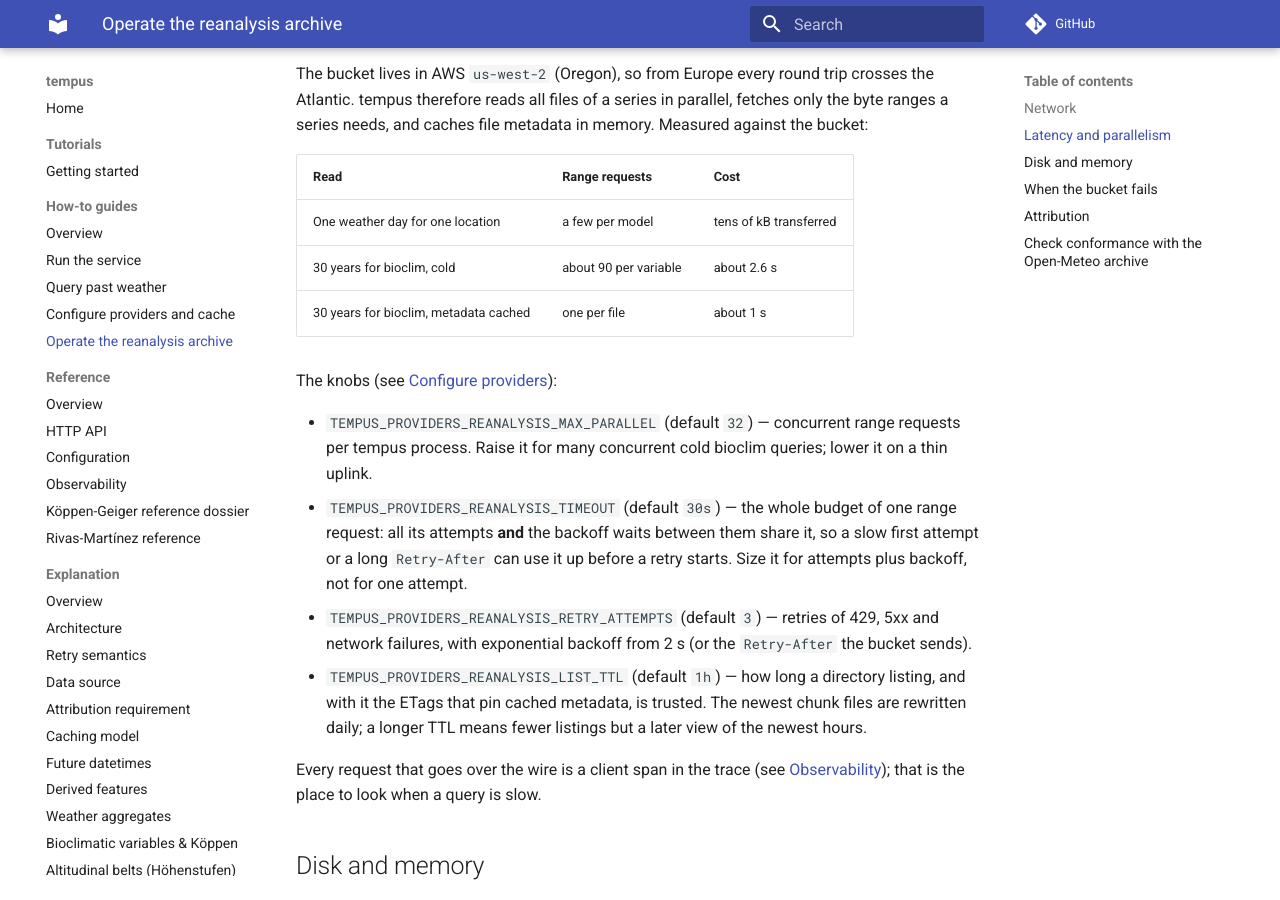
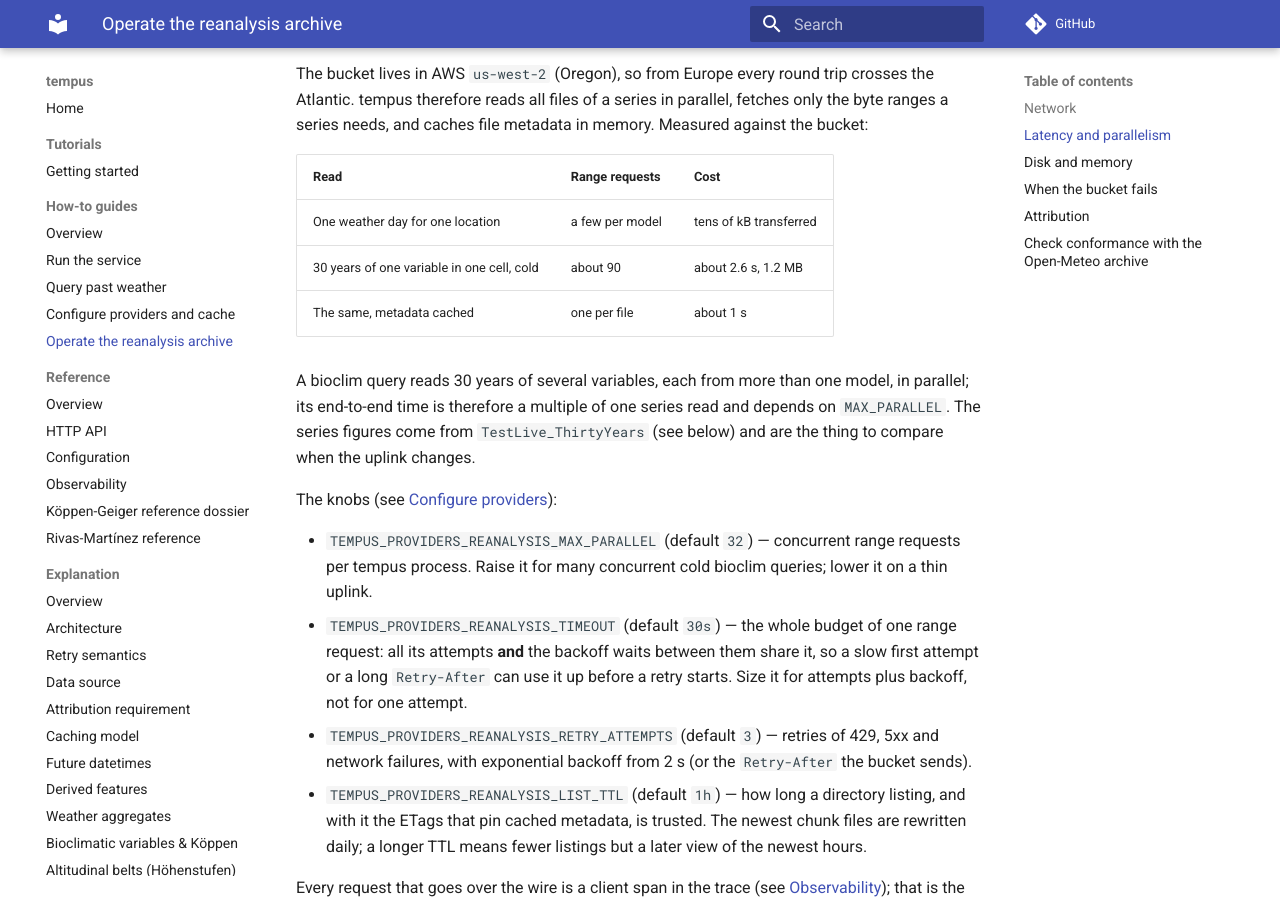
Before and after one commit to jobrunner/tempus, an MkDocs documentation site: the page built from docs/how-to/operate-reanalysis.md, in a window 1280 px wide and 900 px high, scrolled down 699 px. Built offline with MkDocs 1.6.1 and Material for MkDocs 9.7.7, drawn with Linux system fonts in a browser that asks for light colours; comment, search, counter and statistics services are not loaded.

Commit message:
docs: state that the latency figures are per series, not per bioclim query
Claude-Session: https://claude.ai/code/session_015iSEsXQgepnVboSk8mtxVa

```diff
--- a/docs/how-to/operate-reanalysis.md
+++ b/docs/how-to/operate-reanalysis.md
@@ -32,8 +32,14 @@ memory. Measured against the bucket:
 | Read | Range requests | Cost |
 |---|---|---|
 | One weather day for one location | a few per model | tens of kB transferred |
-| 30 years for bioclim, cold | about 90 per variable | about 2.6 s |
-| 30 years for bioclim, metadata cached | one per file | about 1 s |
+| 30 years of one variable in one cell, cold | about 90 | about 2.6 s, 1.2 MB |
+| The same, metadata cached | one per file | about 1 s |
+
+A bioclim query reads 30 years of several variables, each from more than one
+model, in parallel; its end-to-end time is therefore a multiple of one series
+read and depends on `MAX_PARALLEL`. The series figures come from
+`TestLive_ThirtyYears` (see below) and are the thing to compare when the
+uplink changes.
 
 The knobs (see [Configure providers](configure-providers.md#providers-reanalysis-archive)):
 
```
